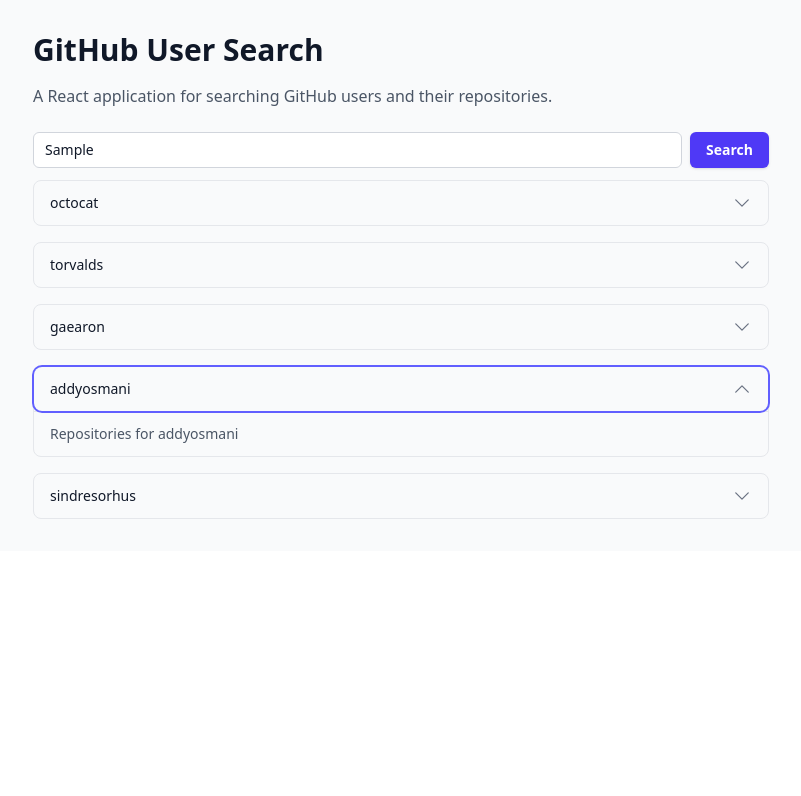
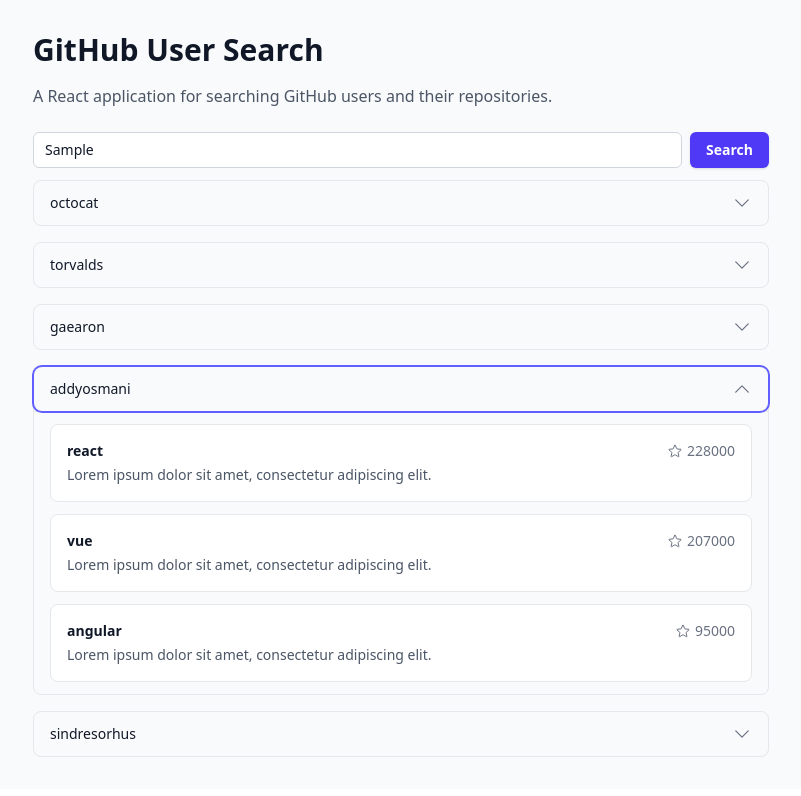
Before and after one commit to rvlewerissa/github-repositories-explorer, a React (Vite) app: page / in a window 1280 px wide. Both pictures are taken after typing "Sample" into the empty fields and a click on the button "addyosmani". Shown: the top 796 px of the page, without its empty margins (239-1040 px from the left). Built offline with nearby package versions, Linux system fonts and the light colour scheme.

Commit message:
feat: integrate RepositoryCard in accordions

```diff
--- a/src/App.tsx
+++ b/src/App.tsx
@@ -2,6 +2,7 @@
 import Layout from '@/shared/components/layout/Layout';
 import SearchInput from '@/features/user-search/components/SearchInput';
 import Accordion from '@/shared/components/commons/Accordion';
+import RepositoryCard from '@/features/repositories/components/RepositoryCard';
 
 function App() {
   const [searchQuery, setSearchQuery] = useState('');
@@ -16,6 +17,12 @@
     'gaearon',
     'addyosmani',
     'sindresorhus',
+  ];
+
+  const repositories = [
+    { title: 'react', description: 'Lorem ipsum dolor sit amet, consectetur adipiscing elit.', stars: 228000 },
+    { title: 'vue', description: 'Lorem ipsum dolor sit amet, consectetur adipiscing elit.', stars: 207000 },
+    { title: 'angular', description: 'Lorem ipsum dolor sit amet, consectetur adipiscing elit.', stars: 95000 },
   ];
 
   return (
@@ -37,7 +44,16 @@
       <div className='mt-3 space-y-4'>
         {users.map((username) => (
           <Accordion key={username} title={username}>
-            <p className='text-gray-600 text-sm'>Repositories for {username}</p>
+            <div className="space-y-3">
+              {repositories.map((repo) => (
+                <RepositoryCard
+                  key={repo.title}
+                  title={repo.title}
+                  description={repo.description}
+                  stars={repo.stars}
+                />
+              ))}
+            </div>
           </Accordion>
         ))}
       </div>
```
